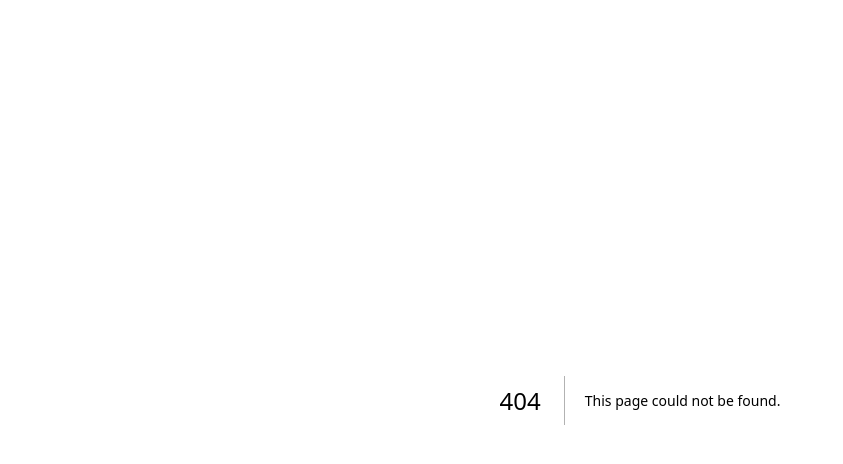
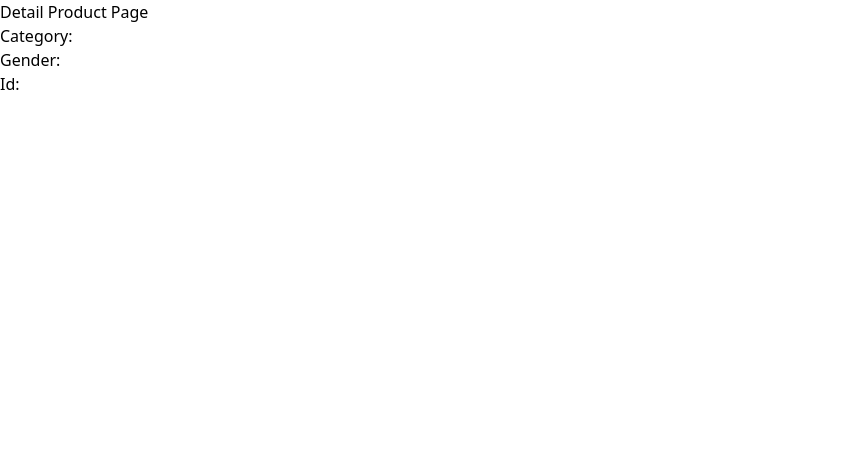
Before and after one commit to brianajiks123/exercise-nextjs-app-router, a Next.js app: page /product in a window 1280 px wide. Before the commit this address had no page. Shown: the top 464 px of the page, without its empty margins (0-843 px from the left). Built offline with nearby package versions, Linux system fonts and the light colour scheme.

Commit message:
Add Dynamic Routes

```diff
--- a/src/app/layout.tsx
+++ b/src/app/layout.tsx
@@ -1,10 +1,10 @@
 "use client";
 
-import type { Metadata } from "next";
+// import type { Metadata } from "next";
 import { Geist, Geist_Mono } from "next/font/google";
 import "./globals.css";
-import Navbar from "./navbar";
-import { useState } from "react";
+// import Navbar from "./navbar";
+// import { useState } from "react";
 
 const geistSans = Geist({
   variable: "--font-geist-sans",
@@ -26,7 +26,7 @@ export default function RootLayout({
 }: Readonly<{
   children: React.ReactNode;
 }>) {
-  const [state, setState] = useState(0);
+  // const [state, setState] = useState(0);
 
   return (
     <html lang="en">
--- /dev/null
+++ b/src/app/product/[...slug]/page.tsx
@@ -0,0 +1,14 @@
+type DetailProductPageProps = { params: Promise<{ slug: string[] }> };
+
+export default async function DetailProductPage(props: DetailProductPageProps) {
+    const { slug } = await props.params;
+
+    return (
+        <div>
+            <h1>Detail Product Page</h1>
+            <p>Category: {slug[0]}</p>
+            <p>Gender: {slug[1]}</p>
+            <p>Id: {slug[2]}</p>
+        </div>
+    );
+}
--- /dev/null
+++ b/src/app/product/page.tsx
@@ -0,0 +1,7 @@
+export default function ProductPage() {
+    return (
+        <div>
+            <h1>Product Page</h1>
+        </div>
+    )
+}
--- a/src/app/template.tsx
+++ b/src/app/template.tsx
@@ -1,6 +1,6 @@
 "use client";
 
-import { useState } from "react";
+// import { useState } from "react";
 
 export default function Template({ children }: { children: React.ReactNode }) {
     // const [state, setState] = useState(0);
```
